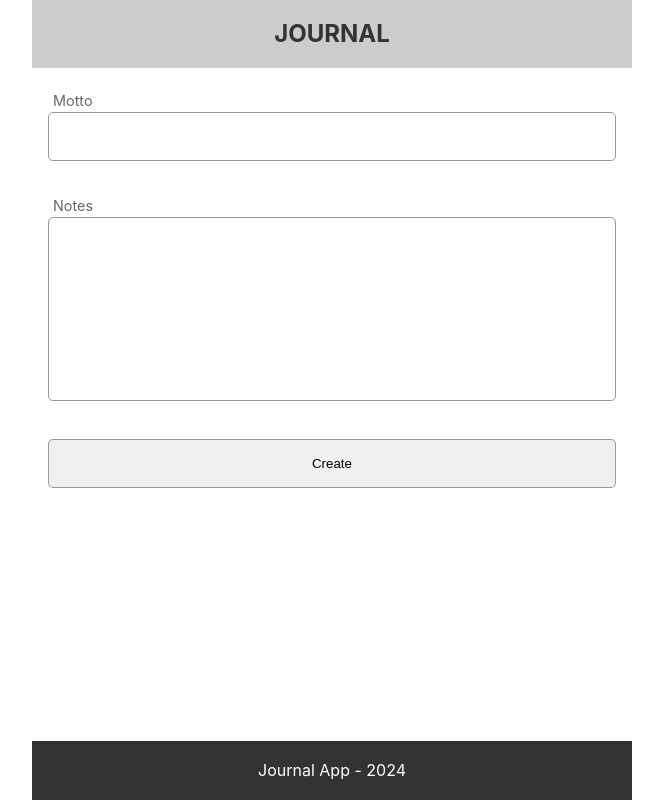
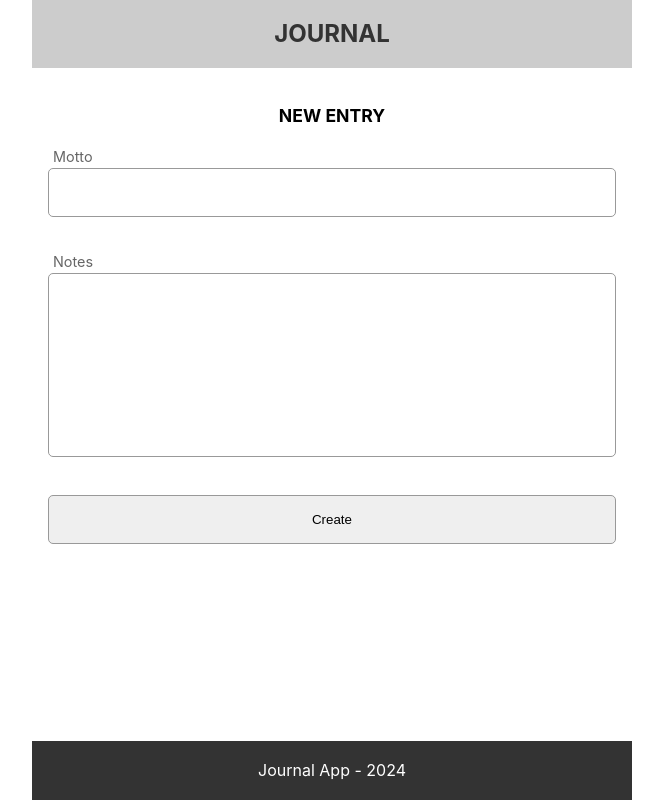
Before and after one commit to henriquepalazzo/journal-app-js, a React (Vite) app: page / in a window 1280 px wide. Shown: the whole page, without its empty margins (308-971 px from the left). Built offline with nearby package versions, Linux system fonts and the light colour scheme.

Commit message:
Add heading to the entry form.

```diff
--- a/src/Components/EntryForm/EntryForm.jsx
+++ b/src/Components/EntryForm/EntryForm.jsx
@@ -6,6 +6,7 @@ import "./EntryForm.css";
 export default function EntryForm() {
   return (
     <>
+      <h2>New Entry</h2>
       <form action="" className="form">
         <InputField />
         <TextareaField />
```
